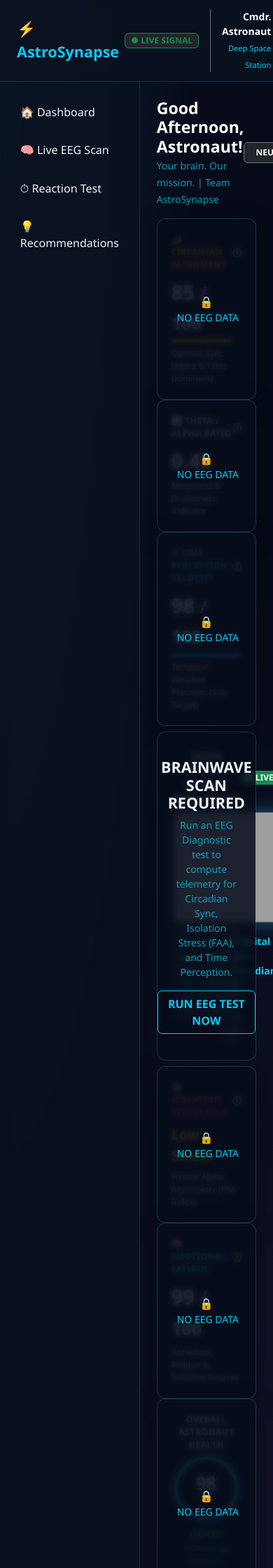
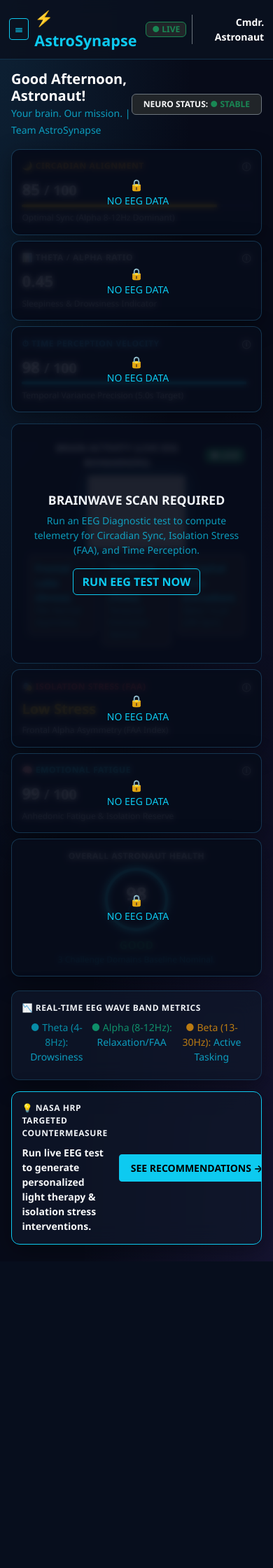
Before and after one commit to sanjidaakter1403/astrosynapse_project, a Django app: page / in a window 390 px wide. Shown: the top 2240 px of the page at 70% size. After the commit the page ends 1802 px from the top, so only its background shows below. Run offline with Django 5.2, Linux system fonts and the light colour scheme; grey boxes are pictures that could not be loaded.

Commit message:
Make UI fully mobile responsive and add mobile offcanvas menu

```diff
--- a/dashboard/static/css/style.css
+++ b/dashboard/static/css/style.css
@@ -154,3 +154,40 @@ body {
     border-radius: 10px;
     padding: 1rem;
 }
+/* Responsive adjustments for Mobile & Tablets */
+@media (max-width: 768px) {
+    .top-header {
+        padding: 0.6rem 0.8rem;
+    }
+
+    .sidebar {
+        display: none; /* Hide desktop sidebar on mobile */
+    }
+
+    .metric-val {
+        font-size: 1.4rem;
+    }
+
+    .brain-img {
+        max-width: 140px; /* Reduce brain hologram size on mobile */
+    }
+
+    .dash-card, .result-dash-card {
+        padding: 0.9rem;
+        margin-bottom: 0.5rem;
+    }
+
+    /* Make buttons and text responsive */
+    .btn-lg {
+        padding: 0.5rem 1rem;
+        font-size: 1rem;
+    }
+
+    /* Mobile Text Overflow Prevention */
+    h3 {
+        font-size: 1.25rem;
+    }
+    h4 {
+        font-size: 1.1rem;
+    }
+}
--- a/dashboard/templates/dashboard/base.html
+++ b/dashboard/templates/dashboard/base.html
@@ -11,41 +11,59 @@
 <body>
 
     <header class="top-header d-flex justify-content-between align-items-center">
-        <div class="d-flex align-items-center">
-            <span class="fs-4 text-info fw-bold me-2">⚡ AstroSynapse</span>
-            <span class="badge bg-dark border border-info text-cyan d-none d-md-inline-block" style="font-size: 0.65rem;">REAL-TIME ASTRONAUT TELEMETRY</span>
+        <div class="d-flex align-items-center gap-2">
+            <!-- Mobile Menu Toggle Button -->
+            <button class="btn btn-sm btn-outline-info d-md-none" type="button" data-bs-toggle="offcanvas" data-bs-target="#mobileSidebar">
+                ☰
+            </button>
+            <span class="fs-4 text-info fw-bold me-1">⚡ AstroSynapse</span>
+            <span class="badge bg-dark border border-info text-cyan d-none d-lg-inline-block" style="font-size: 0.65rem;">REAL-TIME ASTRONAUT TELEMETRY</span>
         </div>
-        <div class="d-flex align-items-center gap-3">
-            <span class="badge bg-dark text-success border border-success px-2 py-1">● LIVE SIGNAL</span>
-            <small class="text-muted d-none d-sm-inline" id="live-timestamp">UTC --:--:--</small>
-            <div class="text-end border-start ps-3 border-secondary">
+        <div class="d-flex align-items-center gap-2 gap-md-3">
+            <span class="badge bg-dark text-success border border-success px-2 py-1">● LIVE</span>
+            <small class="text-info opacity-75 d-none d-sm-inline" id="live-timestamp">UTC --:--:--</small>
+            <div class="text-end border-start ps-2 ps-md-3 border-secondary">
                 <small class="d-block text-white fw-bold">Cmdr. Astronaut</small>
-                <small class="text-info" style="font-size:0.7rem;">Deep Space Station</small>
+                <small class="text-info opacity-75 d-none d-sm-block" style="font-size:0.7rem;">Deep Space Station</small>
             </div>
         </div>
     </header>
 
+    <!-- Desktop Sidebar & Main Container -->
     <div class="d-flex">
-        <!-- Sidebar Navigation -->
-        <nav class="sidebar">
+        <nav class="sidebar d-none d-md-block">
             <a href="{% url 'home' %}" class="nav-item-link">🏠 Dashboard</a>
             <a href="{% url 'eeg_analyzer' %}" class="nav-item-link">🧠 Live EEG Scan</a>
             <a href="{% url 'time_perception' %}" class="nav-item-link">⏱ Reaction Test</a>
             <a href="{% url 'recommendations' %}" class="nav-item-link">💡 Recommendations</a>
         </nav>
 
-        <!-- Main Content Area -->
-        <main class="flex-grow-1 p-4 overflow-hidden">
+        <main class="flex-grow-1 p-3 p-md-4 overflow-hidden w-100">
             {% block content %}{% endblock %}
         </main>
     </div>
 
+    <!-- Mobile Offcanvas Navigation -->
+    <div class="offcanvas offcanvas-start bg-dark text-white border-end border-info" tabindex="-1" id="mobileSidebar" style="width: 260px;">
+        <div class="offcanvas-header border-bottom border-secondary">
+            <h5 class="offcanvas-title text-info fw-bold">⚡ AstroSynapse</h5>
+            <button type="button" class="btn-close btn-close-white" data-bs-dismiss="offcanvas"></button>
+        </div>
+        <div class="offcanvas-body p-3">
+            <a href="{% url 'home' %}" class="nav-item-link">🏠 Dashboard</a>
+            <a href="{% url 'eeg_analyzer' %}" class="nav-item-link">🧠 Live EEG Scan</a>
+            <a href="{% url 'time_perception' %}" class="nav-item-link">⏱ Reaction Test</a>
+            <a href="{% url 'recommendations' %}" class="nav-item-link">💡 Recommendations</a>
+        </div>
+    </div>
+
+    <script href="https://cdn.jsdelivr.net/npm/bootstrap@5.3.0/dist/js/bootstrap.bundle.min.js"></script>
     <script>
-        // Live UTC Clock Logic
         function updateUTCClock() {
             const now = new Date();
             const timeStr = now.toISOString().replace('T', ' | UTC ').substring(0, 22);
-            document.getElementById('live-timestamp').innerText = timeStr;
+            const el = document.getElementById('live-timestamp');
+            if(el) el.innerText = timeStr;
         }
         setInterval(updateUTCClock, 1000);
         updateUTCClock();
```
